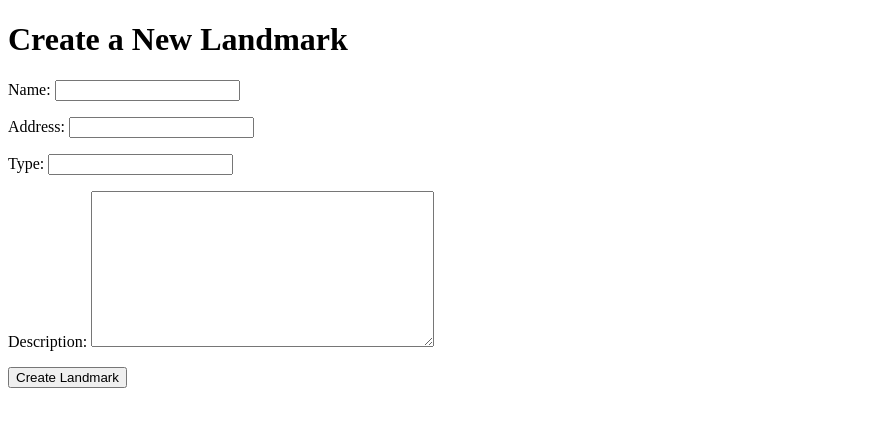
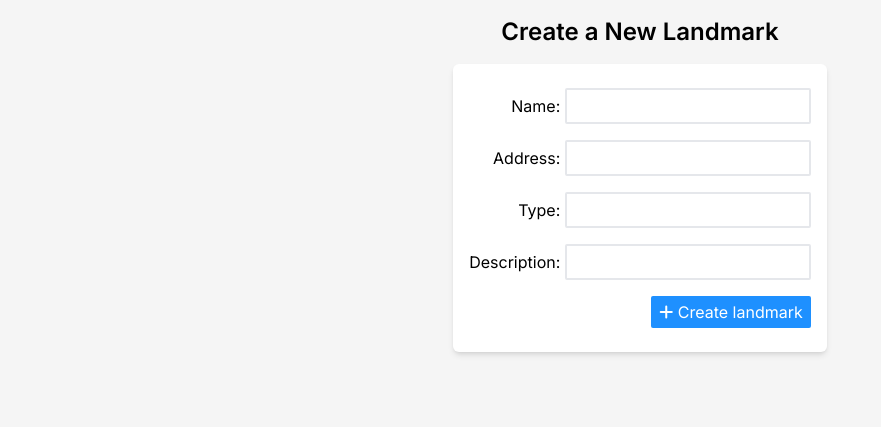
Before and after one commit to Gantavya-app/gantavya-backend, a Django app: page / in a window 1280 px wide. Shown: the top 427 px of the page, without its empty margins (0-881 px from the left). Run offline with Django 4.2, Linux system fonts and the light colour scheme; some libraries are stand-ins or nearby versions.

Commit message:
feat: add styles to create landmark page
- add font awesome to project
- add tailwindcss to project
- style create landmark form

```diff
--- a/gantavya/base/forms.py
+++ b/gantavya/base/forms.py
@@ -1,15 +1,19 @@
 from django import forms
 from .models import Photos, Landmark
+from django.forms import ModelForm, TextInput
 
-class PhotoUploadForm(forms.ModelForm):
+class PhotoUploadForm(ModelForm):
     class Meta:
         model = Photos
         fields = ['place', 'photo']
 
-
-
-
-class LandmarkForm(forms.ModelForm):
+class LandmarkForm(ModelForm):
     class Meta:
         model = Landmark
         fields = ['name', 'address', 'type', 'description']
+        widgets = {
+            'name': TextInput(attrs={'class': 'py-1 px-1 ml-auto rounded-sm my-2 border-2 border'}),
+            'address': TextInput(attrs={'class':'py-1 px-1 ml-auto rounded-sm my-2 border-2 border'}),
+            'type': TextInput(attrs={'class': 'py-1 px-1 ml-auto rounded-sm my-2 border-2 border'}),
+            'description': TextInput(attrs={'class': 'py-1 px-1 ml-auto rounded-sm my-2 border-2 border'}),
+        }
--- a/gantavya/base/templates/base/create_landmark.html
+++ b/gantavya/base/templates/base/create_landmark.html
@@ -4,12 +4,21 @@
 {% block title %} Create Landmark {% endblock %}
 
 {% block body %}
-<h1>Create a New Landmark</h1>
 
-<form method="post">
-  {% csrf_token %} {{ form.as_p }}
+<main class="p-4">
 
-  <button type="submit">Create Landmark</button>
-</form>
+  <h1 class="text-2xl font-semibold tracking-loose text-center">Create a New Landmark</h1>
+
+  <div class=" p-4  flex items-center justify-center w-full">
+    <form method="post" id="create-landmark-form" class="bg-[#fff] p-4 rounded-md shadow-md flex flex-col items-end">
+
+      {% csrf_token %} {{ form.as_p }}
+
+      <button class=" bg-[#1e90ff] text-white px-2 py-1 rounded-sm my-2 w-fit" type="submit">
+        <i class="fas fa-plus"></i> Create landmark
+      </button>
+    </form>
+  </div>
+</main>
 
 {% endblock %}
--- a/gantavya/base/templates/base/index.html
+++ b/gantavya/base/templates/base/index.html
@@ -1,3 +1,5 @@
+{% load static %}
+
 <!DOCTYPE html>
 <html lang="en">
 
@@ -5,6 +7,19 @@
     <meta charset="UTF-8">
     <meta http-equiv="X-UA-Compatible" content="IE=edge">
     <meta name="viewport" content="width=device-width, initial-scale=1.0">
+    <!-- tailwindcss -->
+    <script src="https://cdn.tailwindcss.com"></script>
+    <!-- font awesome -->
+    <link rel="stylesheet" href="https://cdnjs.cloudflare.com/ajax/libs/font-awesome/6.0.0-beta3/css/all.min.css" />
+
+    <!-- fonts -->
+    <link rel="preconnect" href="https://fonts.googleapis.com">
+    <link rel="preconnect" href="https://fonts.gstatic.com" crossorigin>
+    <link href="https://fonts.googleapis.com/css2?family=Inter:wght@100;200;300;400;500;600;700;800;900&display=swap"
+        rel="stylesheet">
+
+    <!-- css -->
+    <link rel="stylesheet" href="{% static 'styles/css/globals.css' %}">
     <title>{% block title %} {% endblock %}</title>
 </head>
 
--- /dev/null
+++ b/gantavya/static/styles/css/globals.css
@@ -0,0 +1,16 @@
+* {
+	margin: 0;
+	padding: 0;
+	box-sizing: border-box;
+	font-family: 'Inter', sans-serif;
+}
+
+body {
+	background-color: #f5f5f5;
+}
+
+button {
+	/* background-color: #1e90ff; */
+	padding: 1rem;
+	cursor: pointer;
+}
--- a/gantavya/static/styles/globals.css
+++ /dev/null
@@ -1,3 +0,0 @@
-input {
-	padding: 0.25rem 0.5rem;
-}
```
